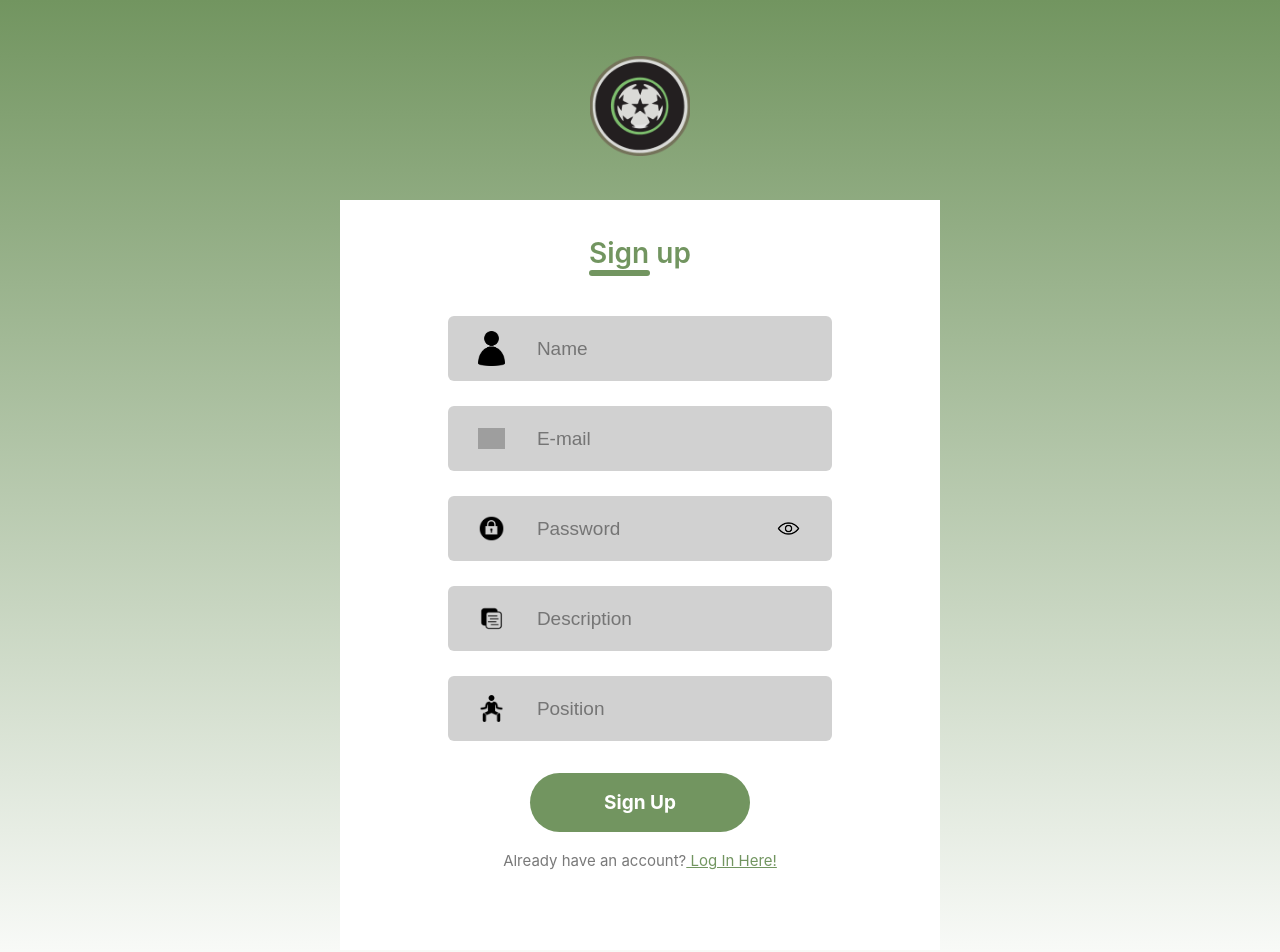
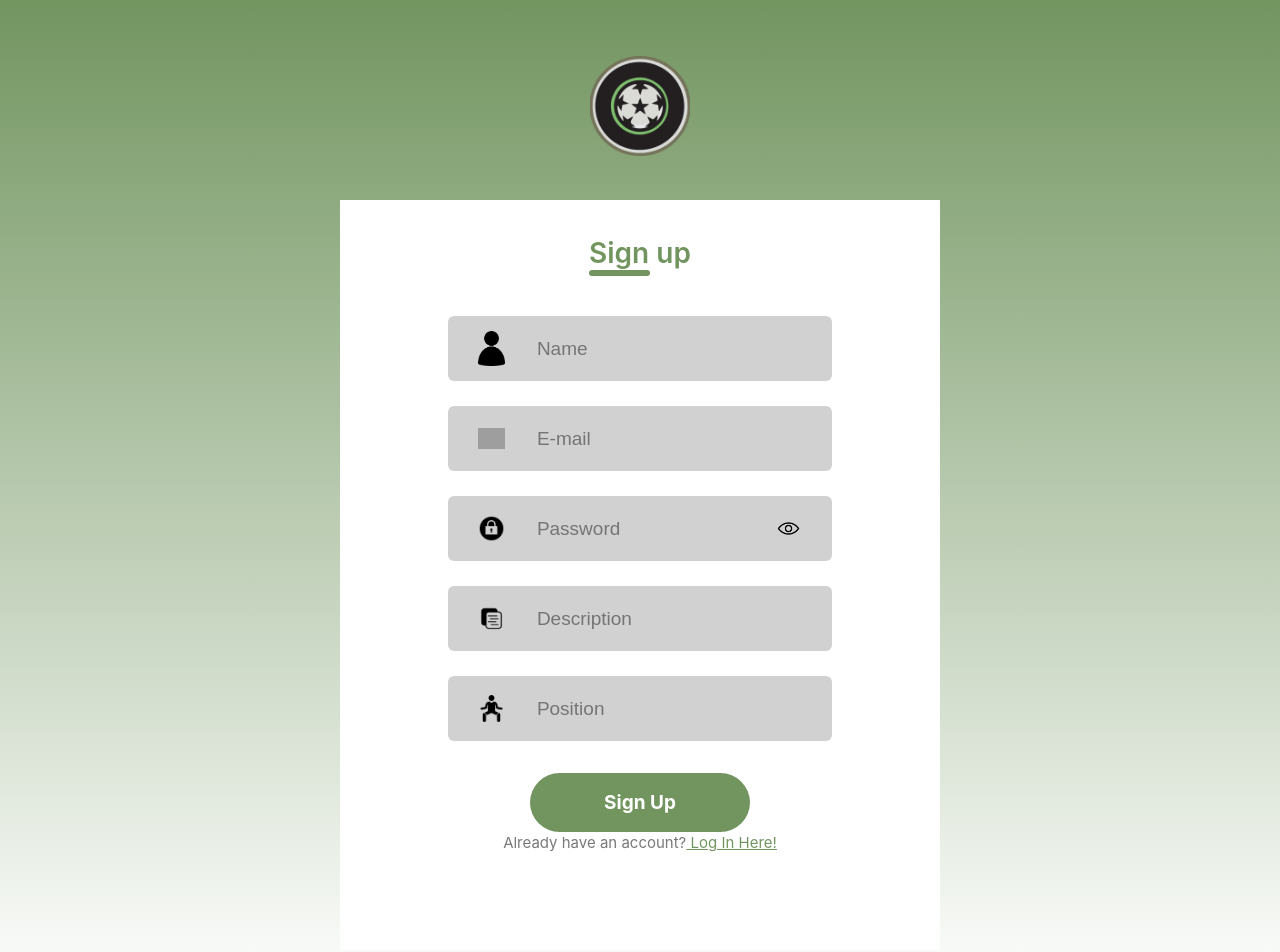
Before and after one commit to martinbarreiroo/TodoPelotaFrontEnd, a React (Create React App) app: page /Signup in a window 1280 px wide. Shown: the top 952 px of the page. Built offline with nearby package versions, Linux system fonts and the light colour scheme; grey boxes are pictures that could not be loaded.

Commit message:
Update margin-top value in Signup.css

```diff
--- a/src/components/Signup/Signup.css
+++ b/src/components/Signup/Signup.css
@@ -134,7 +134,7 @@
 
     position: absolute;
     align-items: center;
-    margin-top: 600px;
+    margin-top: 565px;
     color: #797979;
     font-size: 15px;
 }
```
